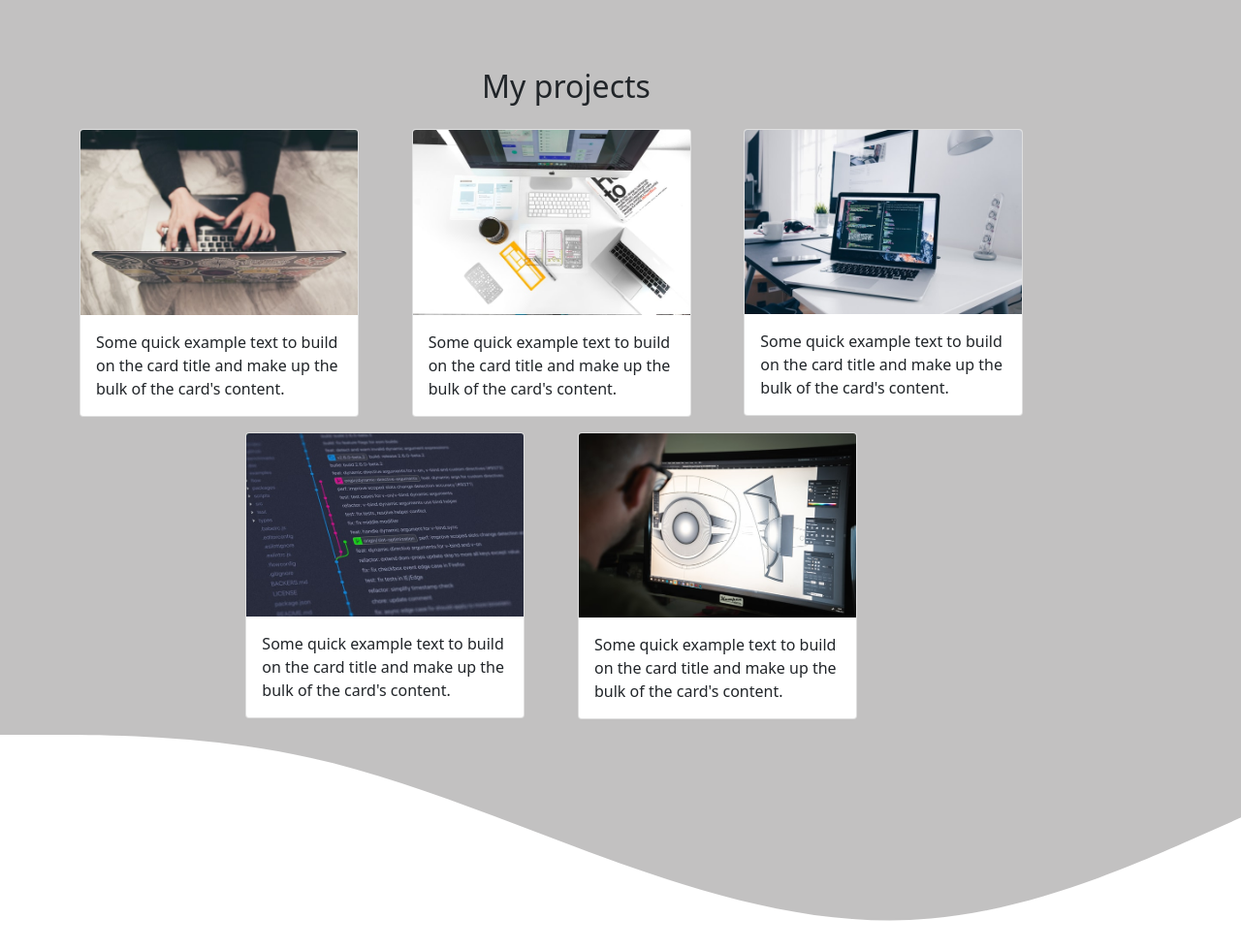
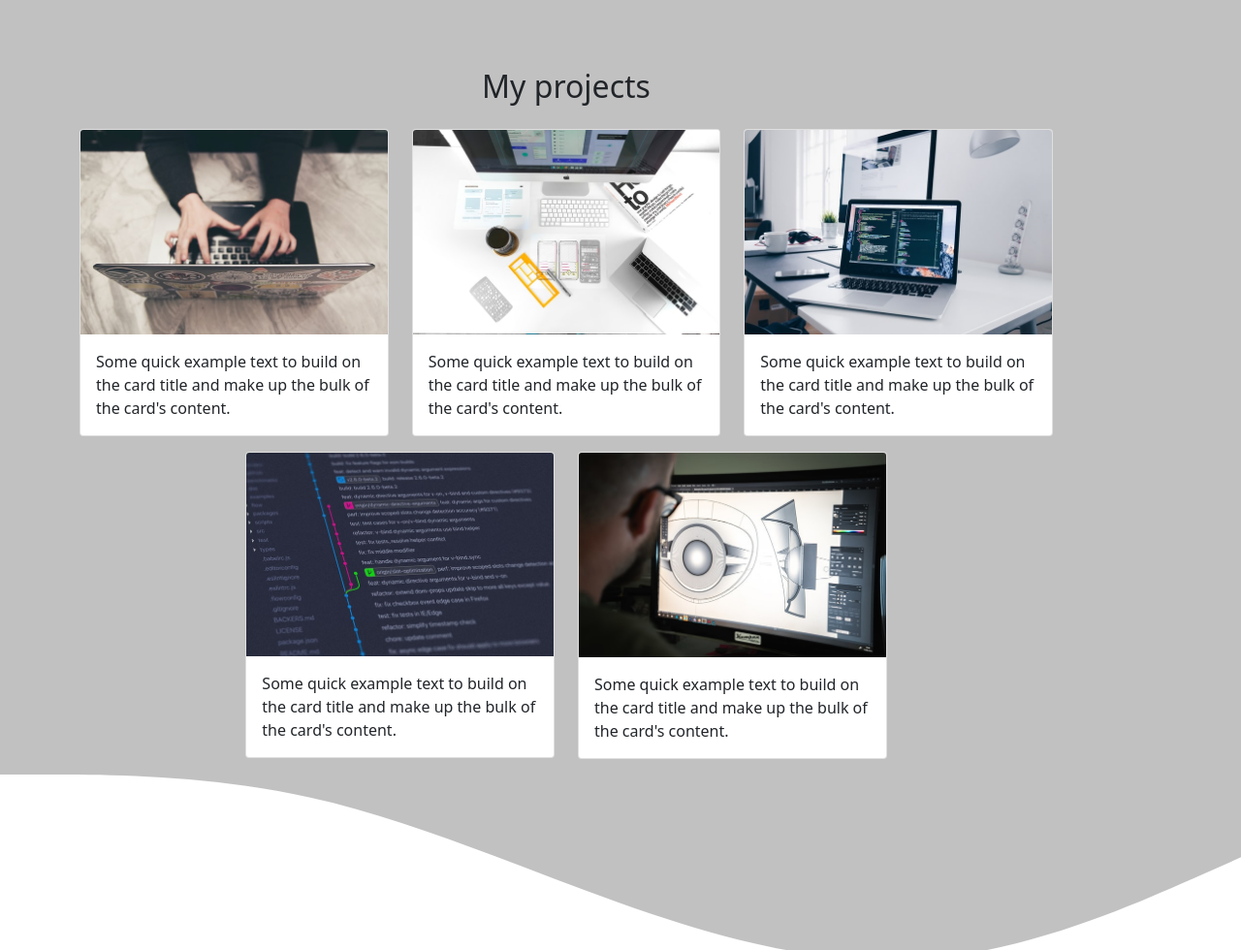
Before and after one commit to kevinalfito69/kevinalfito69.github.io, a plain HTML site: page index.html in a window 1280 px wide. Shown: the part 1380-2360 px from the top of the page at 97% size. Drawn offline with nearby package versions, Linux system fonts and the light colour scheme.

Commit message:
Update index.html

```diff
--- a/index.html
+++ b/index.html
@@ -89,7 +89,7 @@
       <div class="container">
         <div class="row justify-content-center">
           <div class="col-md-4 mb-3">
-            <div class="card" style="width: 18rem">
+            <div class="card">
               <img src="style/img/project/writing.jpg" class="card-img-top" alt="..." />
               <div class="card-body">
                 <p class="card-text">Some quick example text to build on the card title and make up the bulk of the card's content.</p>
@@ -97,7 +97,7 @@
             </div>
           </div>
           <div class="col-md-4 mb-3">
-            <div class="card" style="width: 18rem">
+            <div class="card">
               <img src="style/img/project/ui-ux.jpg" class="card-img-top" alt="..." />
               <div class="card-body">
                 <p class="card-text">Some quick example text to build on the card title and make up the bulk of the card's content.</p>
@@ -105,7 +105,7 @@
             </div>
           </div>
           <div class="col-md-4 mb-3">
-            <div class="card" style="width: 18rem">
+            <div class="card">
               <img src="style/img/project/fulstack.jpg" class="card-img-top" alt="..." />
               <div class="card-body">
                 <p class="card-text">Some quick example text to build on the card title and make up the bulk of the card's content.</p>
@@ -113,7 +113,7 @@
             </div>
           </div>
           <div class="col-md-4 mb-3">
-            <div class="card" style="width: 18rem">
+            <div class="card">
               <img src="style/img/project/github.jpg" class="card-img-top" alt="..." />
               <div class="card-body">
                 <p class="card-text">Some quick example text to build on the card title and make up the bulk of the card's content.</p>
@@ -121,7 +121,7 @@
             </div>
           </div>
           <div class="col-md-4 mb-3">
-            <div class="card" style="width: 18rem">
+            <div class="card">
               <img src="style/img/project/design.jpg" class="card-img-top" alt="..." />
               <div class="card-body">
                 <p class="card-text">Some quick example text to build on the card title and make up the bulk of the card's content.</p>
```
